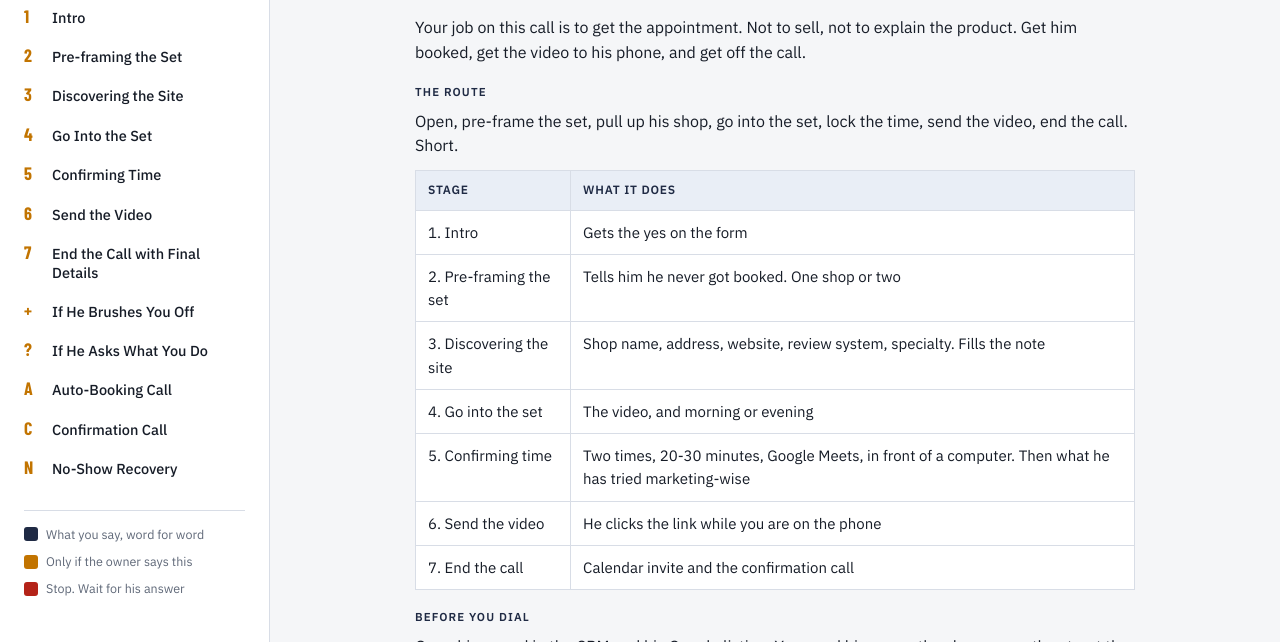
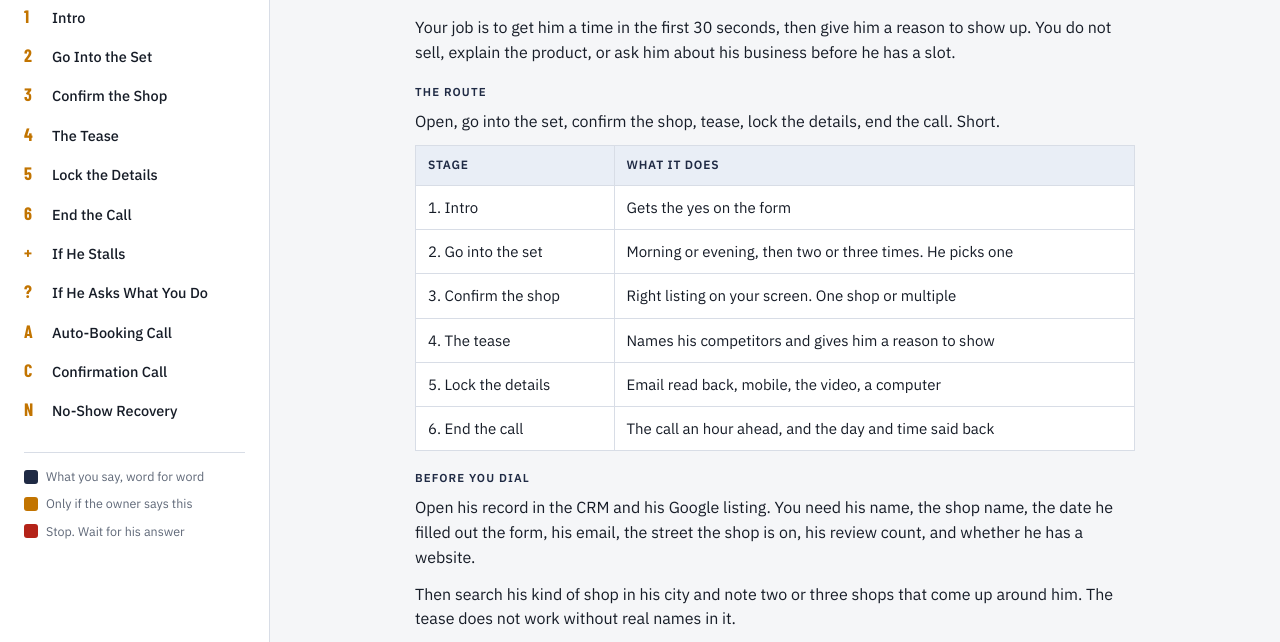
Before and after one commit to BrandonClutchClicks/Setter, a plain HTML site: page index.html in a window 1280 px wide. Shown: the part 158-800 px from the top of the page. Drawn offline with nearby package versions, Linux system fonts and the light colour scheme.

Commit message:
Set call script rebuilt from Brandon's six set calls
Stages 1-6 now ask for the time first, confirm the shop after the slot,
tease with named competitors, lock details and end with the hour-ahead call.
If He Brushes You Off becomes If He Stalls with his stall lines.

Co-Authored-By: Claude Fable 5.2 <noreply@anthropic.com>
Claude-Session: https://claude.ai/code/session_01VaGFVkyiZkC1TPuAjjCCsB

```diff
--- a/index.html
+++ b/index.html
@@ -536,127 +536,130 @@ Appt:</pre>
 // ===================== CONTENT =====================
 const S = [
 {id:'how',num:'0',title:'How This Call Works',blocks:[
-  {t:'p',s:"Your job on this call is to get the appointment. Not to sell, not to explain the product. Get him booked, get the video to his phone, and get off the call."},
+  {t:'p',s:"Your job is to get him a time in the first 30 seconds, then give him a reason to show up. You do not sell, explain the product, or ask him about his business before he has a slot."},
   {t:'label',s:'The route'},
-  {t:'p',s:"Open, pre-frame the set, pull up his shop, go into the set, lock the time, send the video, end the call. Short."},
+  {t:'p',s:"Open, go into the set, confirm the shop, tease, lock the details, end the call. Short."},
   {t:'table',head:['Stage','What it does'],rows:[
     ['1. Intro','Gets the yes on the form'],
-    ['2. Pre-framing the set','Tells him he never got booked. One shop or two'],
-    ['3. Discovering the site','Shop name, address, website, review system, specialty. Fills the note'],
-    ['4. Go into the set','The video, and morning or evening'],
-    ['5. Confirming time','Two times, 20-30 minutes, Google Meets, in front of a computer. Then what he has tried marketing-wise'],
-    ['6. Send the video','He clicks the link while you are on the phone'],
-    ['7. End the call','Calendar invite and the confirmation call']]},
+    ['2. Go into the set','Morning or evening, then two or three times. He picks one'],
+    ['3. Confirm the shop','Right listing on your screen. One shop or multiple'],
+    ['4. The tease','Names his competitors and gives him a reason to show'],
+    ['5. Lock the details','Email read back, mobile, the video, a computer'],
+    ['6. End the call','The call an hour ahead, and the day and time said back']]},
   {t:'label',s:'Before you dial'},
-  {t:'p',s:"Open his record in the CRM and his Google listing. You need his name, the shop name, the street the shop is on, his review count, and whether he has a website. Every bracket in the script comes from those two screens."},
+  {t:'p',s:"Open his record in the CRM and his Google listing. You need his name, the shop name, the date he filled out the form, his email, the street the shop is on, his review count, and whether he has a website."},
+  {t:'p',s:"Then search his kind of shop in his city and note two or three shops that come up around him. The tease does not work without real names in it."},
   {t:'label',s:'Rules of the call'},
   {t:'ul',items:[
-    '**Ask about what you see.** "I\'m looking at it right now. I see you\'ve got about [X] Google reviews." He should feel like you did your homework on his shop.',
-    '**Never argue.** "I hear you." Then go right back to booking the call.',
-    '**Book with two choices.** Morning or evening, then two times. Never "when works for you?"',
-    '**The video explains the product.** If he asks what we do, go to **If He Asks What You Do**, then back to booking.',
+    '**Ask for the time first.** The shop questions come after he has picked a slot.',
+    '**Always two choices.** Morning or evening, then two or three times. Never "when works for you?"',
+    '**Say what you see instead of asking.** "I see you have around [X] Google reviews here." He should feel like you did your homework on his shop.',
+    '**Sell the call as his competitors.** He shows up to see what the shops down the street are doing that he is not.',
+    '**Lock every booking the same way.** Email read back, mobile number, video, computer, the call an hour ahead.',
+    '**Never argue.** If he corrects you, he is right. "Got you." Then keep going.',
+    '**No price and no teaching.** The video explains the product and the closer does the teaching. If he asks what we do, go to **If He Asks What You Do**, then back to booking.',
     '**Every call gets a note,** booked or not.']},
   {t:'label',s:'The key note'},
   {t:'p',s:"Write down whatever he said with the most heat, in his words."},
 ]},
 {id:'s1',num:'1',title:'Intro',blocks:[
-  {t:'goal',s:'Fresh lead, inside 24 hours. Get his name, say who you are, and get a yes on the form.'},
+  {t:'goal',s:'Get his name, say who you are, and get a yes on the form.'},
   {t:'label',s:'Say this'},
-  {t:'say',lines:[`"Hey is this [First Name]?"`]},
+  {t:'say',lines:[`"Hello, is this [Name]?"`]},
   {t:'stop',s:'Wait for the yes.'},
-  {t:'say',lines:[`"Hey [Name], this is [Your Name] with Clutch Clicks. How are you doing today?"`]},
+  {t:'say',lines:[`"Hey, what's going on, [Name]? This is [Your Name] with Clutch Clicks. How are you doing this morning?"`]},
   {t:'stop',s:'Wait. Let him answer.'},
-  {t:'say',lines:[`"I’m calling you because I saw you filled out a form on our website just now/recently about helping your automotive shop grow online."`,`"Does that ring a bell?"`]},
-  {t:'stop',s:'Wait for the yes.',hears:['Oh, yeah, yeah','With who?',"I know, but I've been so busy"],branch:'"With who?" → say the form line again. Busy → go to **If He Brushes You Off**.'},
+  {t:'say',lines:[`"I'm calling because you filled out a form on our website back on [date] about helping your automotive shop grow online."`,`"Does that kind of ring a bell?"`]},
+  {t:'stop',s:'Wait for the yes.',hears:['Yeah','Say that again','For what?'],branch:'He did not catch it → say the form line again, word for word. Lead that just came in → say "just now" in place of "back on [date]." He stalls → go to **If He Stalls**.'},
 ]},
-{id:'s2',num:'2',title:'Pre-framing the Set',blocks:[
-  {t:'goal',s:'Tell him he never got booked, and find out if it is one shop or two.'},
+{id:'s2',num:'2',title:'Go Into the Set',blocks:[
+  {t:'goal',s:'He picks a time before you ask him anything else.'},
   {t:'label',s:'Say this'},
-  {t:'say',lines:[`"Got it, well we actually never got you booked in with one of our shop specialists…"`,`"Are you looking to get started on one shop or two shops at the moment?"`]},
-  {t:'stop',s:'Wait for the answer.',hears:['Just the one','I got two locations']},
+  {t:'say',lines:[`"I noticed that we didn't get a time to book in with one of our shop specialists."`,`"Are you usually available in the morning time or the evening times during the weekdays?"`]},
+  {t:'stop',s:'Wait. Let him pick.',hears:['Mornings','After 6:30','Midday, like after one o\'clock'],branch:'He stalls → go to **If He Stalls**.'},
+  {t:'say',lines:[`"I'm looking right now at the calendar. Tomorrow we got [Time A], [Time B] or [Time C]. Which one works best for you?"`]},
+  {t:'stop',s:'Wait. Let him pick one.',hears:["Let's do 7",'Around 11 o\'clock','Monday\'s bad, call Tuesday'],branch:'He names a different day → "Let\'s see if we got [time] for [day]."'},
+  {t:'label',s:'If you are not sure of his time zone',cls:'alt'},
+  {t:'say',alt:true,lines:[`"You're in [Central] Standard Time, is that right?"`]},
 ]},
-{id:'s3',num:'3',title:'Discovering the Site',blocks:[
-  {t:'goal',s:'Confirm the shop, get the address so the right listing is on your screen, and ask what they specialize in. Fills **Shop, Location, GMB, Website, Services, Google Review System**.'},
+{id:'s3',num:'3',title:'Confirm the Shop',blocks:[
+  {t:'goal',s:'The right listing is on your screen, and you know if it is one shop or more. Fills **Shop, Location, GMB**.'},
   {t:'label',s:'Say this'},
-  {t:'say',lines:[`"Got it. And the name of your shop is….. Is that right?"`]},
-  {t:'stop',s:'Wait for the yes.'},
-  {t:'say',lines:[`"What’s the address there, so I make sure I’ve got the right listing?"`]},
-  {t:'stop',s:'Wait for the address. Match it to the listing, copy the listing link into the note, and pull up the website.',branch:'No listing comes up → write "GMB: none found" on the note and keep going.'},
-  {t:'label',s:"If they don't have a website",cls:'alt'},
-  {t:'say',alt:true,lines:[`"Looks like you're not on there yet — no worries, that's actually one of the first things we set up."`]},
-  {t:'label',s:'If they have one',cls:'alt'},
-  {t:'say',alt:true,lines:[`"Okay cool — I'm looking at it right now. I see you've got about [X] Google reviews….”`,`"Do you have a review system set up, or how'd you get these?"`]},
-  {t:'stop',s:'Wait for the answer.',hears:['They just go ahead and do it by themselves','We do','I ask them']},
-  {t:'label',s:'Then'},
-  {t:'say',lines:[`“And what do y’all specialize in?”`]},
-  {t:'stop',s:'Wait. Let him talk.',hears:['Full range auto mechanic','Body shop, mechanic and a tire shop','Tires and mechanics']},
+  {t:'say',lines:[`"I know that we're going to be talking about [Shop]. Is the address on [street]?"`]},
+  {t:'stop',s:'Wait for the yes. Copy the listing link into the note.',hears:['Yes','No, it\'s a different shop'],branch:'The form has the wrong shop name → he will correct you here. Fix it in the CRM.'},
+  {t:'say',lines:[`"Is this the only shop you run or do you run multiple?"`]},
+  {t:'stop',s:'Wait for the answer.',hears:['Only this one',"I have multiple, but that's the store I want to focus on"]},
+  {t:'label',s:'If you cannot find his listing',cls:'alt'},
+  {t:'say',alt:true,lines:[`"I'm trying to pull up your listing here, but it's not popping up. Do you guys have a Google listing?"`]},
+  {t:'stop',s:'Wait for the answer.',hears:["I don't think so",'Yeah, it should be there'],branch:'No listing → write "GMB: none found" on the note and keep going.'},
 ]},
-{id:'s4',num:'4',title:'Go Into the Set',blocks:[
-  {t:'goal',s:'Tell him the video is coming, get the number, and find out when he is free.'},
+{id:'s4',num:'4',title:'The Tease',blocks:[
+  {t:'goal',s:'Give him a reason to show up. Name two or three shops near him, then say one thing you see on his listing. Fills **Website, Google Review System**.'},
   {t:'label',s:'Say this'},
-  {t:'say',lines:[`"…. What I'm actually gonna do is send you a short 5 minute video that explains exactly what we’ll set up for you."`,`"Is this the best number to send to you?"`]},
-  {t:'stop',s:'Wait for the answer.',hears:['Yeah','Yes, this is my cell','No, this is my office number'],branch:'Office number → get his cell before you send the video.'},
-  {t:'say',lines:[`"In the meantime — when are you most available, morning or evening?"`]},
-  {t:'stop',s:'Wait. Let him pick.',hears:['Mornings','Afternoon is better','Whenever'],branch:'"Whenever" → offer morning.'},
-  {t:'say',lines:[`"Perfect, let me take a look at what’s available…"`]},
+  {t:'say',lines:[`"I'm looking at some people out there in your area. You're probably familiar with [Competitor 1], maybe [Competitor 2], maybe [Competitor 3]."`,`"I'm looking at their listing and then I'm looking at your listing. And I noticed two to three things right off the bat that I'd love to show you on a call."`]},
+  {t:'stop',s:'Wait. Then say the one thing below that is true for him.',hears:['Okay',"They're not my competition"],branch:'"They\'re not my competition" → "Of course, of course." Then keep going.'},
+  {t:'label',s:'If he has reviews',cls:'alt'},
+  {t:'say',alt:true,lines:[`"I see you have around [X] Google reviews here."`]},
+  {t:'label',s:"If he doesn't have a website",cls:'alt'},
+  {t:'say',alt:true,lines:[`"I notice you don't have a website either. Is that right?"`,`"So that's definitely something we can help you with."`]},
+  {t:'label',s:'If his website is old',cls:'alt'},
+  {t:'say',alt:true,lines:[`"I see you have a website here. Would you know how many leads you're capturing through this website a month?"`,`"Well, this is something that we can definitely help you with."`]},
+  {t:'stop',s:'Whatever he says, do not teach off it. Go to the next stage.',hears:["I don't know anything",'No, not right now','Okay']},
 ]},
-{id:'s5',num:'5',title:'Confirming Time',blocks:[
-  {t:'goal',s:'Lock the time, check he will be in front of a computer, then ask the one marketing question. Fills **Marketing**.'},
+{id:'s5',num:'5',title:'Lock the Details',blocks:[
+  {t:'goal',s:'The invite goes to the right place, the video is on its way, and he will be at a computer.'},
   {t:'label',s:'Say this'},
-  {t:'say',lines:[`"Perfect, I've got [Day] at [Time A] or [Time B]. Which works better?"`]},
-  {t:'stop',s:'Wait. Let him pick one.',hears:['10 is fine',"Let's do 2:30",'1:30']},
-  {t:'say',lines:[`"Okay perfect, The call should only be 20-30 minutes long and it’ll be on Google Meets."`,`"Will you be able to be in front of a computer at that time?"`]},
-  {t:'stop',s:'Wait for the yes.'},
-  {t:'say',lines:[`"Okay, perfect. I got you locked in."`]},
-  {t:'label',s:'He is booked. Now one question'},
-  {t:'say',lines:[`"What are you doing right now to get business, or what have you tried in the past?"`]},
-  {t:'stop',s:'Wait. Write his answer in his words. Do not teach off it.',hears:['Word of mouth, mostly','I ran Google Ads, waste of money','Had an agency, they did nothing','Got a guy running ads right now'],branch:'Whatever he says → "Got it." Then send the video. The closer handles it from here.'},
+  {t:'say',lines:[`"I got your email here, [email]. Is that the best email to send the invite to?"`]},
+  {t:'stop',s:'Read the email out loud every time. Wait for the yes.',hears:['Yeah','Yes','No, it\'s with a T'],branch:'Wrong email → fix it in the CRM before you send the invite.'},
+  {t:'say',lines:[`"Is this a mobile number for you?"`]},
+  {t:'stop',s:'Wait for the yes.',hears:['Yeah',"That's my mobile number",'No, this is my office number'],branch:'Office number → get his cell before you send the video.'},
+  {t:'say',lines:[`"I'm going to shoot you over a quick four to five minute video that kind of explains what we set up for shops like yours."`,`"And then tomorrow, we can use that time to go over what your competitors are doing and what you can do to kind of outcompete them."`]},
+  {t:'say',lines:[`"Are you going to be able to show up on a computer?"`]},
+  {t:'stop',s:'Wait for the yes.',hears:['Yeah',"Call me at 7, I'll be on the computer",'Text is better'],branch:'"Text is better" → "I\'ll make it real easy for you. I\'ll text you beforehand as well."'},
 ]},
-{id:'s6',num:'6',title:'Send the Video',blocks:[
-  {t:'goal',s:'Send the video while he is on the phone and get him to click it. He watches it before the demo, and he agrees to tell you if he is out.'},
+{id:'s6',num:'6',title:'End the Call',blocks:[
+  {t:'goal',s:'He knows you will call ahead, and he has agreed to tell you if he is out. Then he is booked.'},
   {t:'label',s:'Say this'},
-  {t:'say',lines:[`"I'm actually going to send you the link to the video right now."`]},
-  {t:'stop',s:'Send it. Then:'},
-  {t:'say',lines:[`"I just sent it. Did you get it? I sent it to your phone. Can you confirm?"`]},
-  {t:'stop',s:'Wait for the yes.',hears:['Yes','Got it','Nothing yet'],branch:'Nothing yet → wait for it before you move on.'},
-  {t:'say',lines:[`"Perfect. Go ahead and click the link. Can you click that link for me?"`]},
-  {t:'stop',s:'Wait for him to click it.'},
-  {t:'say',lines:[`"Okay, perfect. Just watch that video, right?"`,`"That video on that link is the short five-minute video that explains what we'll set up, and we'll answer any questions you have."`,`"That way, you can come prepared for the call."`,`"Watch the video…. If you don’t like it, lmk and I’ll cancel your appointment."`,`"Otherwise see you tomorrow at this time."`]},
-  {t:'stop',s:'Wait for the yes.'},
+  {t:'say',lines:[`"We'll also give you a call about an hour ahead to see if we're still on track. If anything changes for you, you let me know. If anything changes on our end, we'll let you know as well, okay?"`]},
+  {t:'stop',s:'Wait for the okay.'},
+  {t:'say',lines:[`"Awesome, [Name]. We'll see you tomorrow at [time]."`]},
+  {t:'p',s:'Then send the invite and the video, and fill the note while the call is fresh. The note has its own tab: **Note**, in the top bar.'},
 ]},
-{id:'s7',num:'7',title:'End the Call with Final Details',blocks:[
-  {t:'goal',s:'Calendar invite and the confirmation call. Then he is booked.'},
-  {t:'label',s:'Say this'},
-  {t:'say',lines:[`"I'll send the calendar invite over to phone and email and give you a call in the morning the day of our call just to confirm we're still on. Sounds good?”`]},
-  {t:'stop',s:'Wait for the yes.'},
-  {t:'p',s:'Then fill the note while the call is fresh. The note has its own tab: **Note**, in the top bar.'},
-]},
-{id:'busy',num:'+',title:'If He Brushes You Off',blocks:[
-  {t:'goal',s:'Busy, call me later, no money right now, just send me info: it is all the same brush-off, and it gets the same answer. Agree, give him one reason from his listing, and book the time. Ask the questions after.'},
-  {t:'stop',s:'He brushes you off.',hears:["I'm busy",'Call me tomorrow','Call me next week',"We don't have the money right now",'Just send me some info']},
-  {t:'label',s:'If he brushes you off',cls:'alt'},
-  {t:'say',alt:true,lines:[
-    `"I hear you. Real quick before I let you go, I'm looking at your listing and I can see two to three things right off the bat that could get you some quick wins."`,
-    `"Instead of me calling you back, let's just put 30 minutes on the calendar. If it makes sense, we get you going. If it doesn't, we shake hands and be friends."`,
-    `"You said [tomorrow / next week]. I got [Time A] or [Time B]. What works better?"`]},
-  {t:'stop',s:'Wait. Let him pick one.',hears:['1:30','Give me a call on Saturday',"Ain't no question"],branch:'He names a day → offer two times on that day.'},
-  {t:'label',s:'Once he picks a time',cls:'alt'},
-  {t:'say',alt:true,lines:[`"Before that call, I want to grab a few quick things about your shop. That way our shop specialist comes in prepared, already knowing where you're at, and we're not wasting your time."`]},
-  {t:'p',s:'Then run **The Five Questions** and finish with **End the Call**.'},
+{id:'busy',num:'+',title:'If He Stalls',blocks:[
+  {t:'goal',s:'Busy, call me later, bad timing, burned before: every stall gets the same three moves. Agree with him, give him the tease, ask morning or evening again. Never hang up without offering a time.'},
+  {t:'stop',s:'He stalls.',hears:['Call me tomorrow',"It's Sunday",'This is really hard',"I don't know what's on my schedule","I can't promise you a time"]},
+  {t:'label',s:'If he says "call me tomorrow"',cls:'alt'},
+  {t:'say',alt:true,lines:[`"Tomorrow, are you available in the morning or the evening time?"`]},
+  {t:'label',s:'If it is a bad time to call',cls:'alt'},
+  {t:'say',alt:true,lines:[`"I know, I know. I wanted to touch base with you because we never got in contact with you or set up a time to chat about your shop."`,`"Are you usually available in the morning time or the evening times to do that?"`]},
+  {t:'label',s:'If he says his week is too busy to pick',cls:'alt'},
+  {t:'say',alt:true,lines:[`"It's hard to gauge, I imagine, because you're busy during your weekdays."`,`"Let's just take a guess here. When are you usually free, like maybe by a computer?"`]},
+  {t:'p',s:'Then **The Tease**, then: "Are you available in the morning or the evening?"'},
+  {t:'label',s:'If he does not know his schedule',cls:'alt'},
+  {t:'say',alt:true,lines:[`"Okay, no worries. When do you think we can catch you on a computer?"`]},
+  {t:'p',s:'Then **The Tease**.'},
+  {t:'label',s:'If he says he cannot promise a time',cls:'alt'},
+  {t:'say',alt:true,lines:[`"We can play it by ear. I can book you in and call you about an hour ahead to see if we're still on track."`,`"Which one do you think you'd be at a computer? Like if you had to kind of choose [Time A], [Time B] or [Time C]?"`]},
+  {t:'label',s:'If he says most of his business is referrals',cls:'alt'},
+  {t:'say',alt:true,lines:[`"Most guys that I speak to, they're just like you, right? 90% of their revenue is made up of partnerships, dealerships, or just referrals."`,`"They usually tend to build out their Google listing as well as their website and their reviews a little too late."`]},
+  {t:'p',s:'Then **The Tease**.'},
+  {t:'label',s:'If he got burned on marketing before',cls:'alt'},
+  {t:'say',alt:true,lines:[`"Most guys that I speak to, the first thing they think about when bringing new business into their shop is they think they have to run some sort of advertising, right?"`,`"We sell advertising, but we'll never sell it to you unless you have your foundation set up, if that makes sense."`]},
+  {t:'p',s:'Then **The Tease**, then back to the time. Once he picks a time, pick the script back up at **Confirm the Shop**.'},
 ]},
 {id:'ask',num:'?',title:'If He Asks What You Do',blocks:[
-  {t:'goal',s:'Answer in one breath, hand the explaining to the video, and go straight back to your questions. Do not explain the product.'},
+  {t:'goal',s:'Answer in one breath, hand the explaining to the video, and go straight back to booking. Do not explain the product.'},
   {t:'stop',s:'He asks what you guys do.',hears:['What do you guys even do?','Where were you from?',"I don't know what that is"]},
   {t:'label',s:'If he asks "What do you guys even do?"',cls:'alt'},
   {t:'say',alt:true,lines:[`"That's a great question. What we do is we actually help shops like yours get more business through Google. One of the mechanisms we use these smart websites would love to shoot over a quick 4- to 5-minute video that explains exactly what we set up for shops like yours. Is this a good mobile number?"`]},
   {t:'stop',s:'Wait for the answer.',hears:['Yeah','Yes, this is my cell','No, this is my office number'],branch:'Office number → get his cell before you send the video.'},
-  {t:'p',s:'Then go back to the stage you were on. You already promised the video and asked for the number, so skip those two lines in **Confirming Time**.'},
+  {t:'p',s:'Then go back to the stage you were on. You already promised the video and asked for the number, so skip those two lines in **Lock the Details**.'},
 ]},
 {id:'auto',num:'A',title:'Auto-Booking Call',blocks:[
   {t:'goal',s:'He booked himself from the form, so nobody has talked to him and there is no note. Call inside 5 minutes of the booking. Confirm the time, run the same five questions, tease, and tell him the video is coming. He still gets the Confirmation Call one hour before.'},
   {t:'label',s:'Say this'},
   {t:'say',lines:[`"Hey, is this [Name]? Hey [Name], it's [Your Name] with Clutch Clicks. I saw you booked a call with one of our shop specialists for [day] at [time]. Just confirming we're still good for that?"`]},
-  {t:'stop',s:'Wait for the yes.',hears:['Yeah','Who is this?','I just filled out a form'],branch:'"Who is this?" → go to **If He Asks What You Do**. He brushes you off → go to **If He Brushes You Off**.'},
+  {t:'stop',s:'Wait for the yes.',hears:['Yeah','Who is this?','I just filled out a form'],branch:'"Who is this?" → go to **If He Asks What You Do**. He brushes you off → go to **If He Stalls**.'},
   {t:'say',lines:[`"Perfect. I've actually got your listing pulled up right now. Is it the one on [street]?"`]},
   {t:'stop',s:'Wait for the yes. Copy the listing link into the note.',hears:['Yeah',"That's correct"]},
   {t:'say',lines:[`"Before that call, I want to grab a few quick things about your shop. That way our shop specialist comes in prepared, already knowing where you're at, and we're not wasting your time."`]},
@@ -725,23 +728,23 @@ const S = [
   {t:'p',s:'Then send the video again.'},
   {t:'label',s:'If he says he is not interested anymore',cls:'alt'},
   {t:'say',alt:true,lines:[`"I hear you. Before I let you go, what changed since we talked?"`]},
-  {t:'stop',s:'Wait. Write down his reason, in his words.',hears:['Money is tight','I went with someone else','I just got busy'],branch:'Busy or money → go to **If He Brushes You Off**. A real no → DQ / Not Interested, with the reason.'},
+  {t:'stop',s:'Wait. Write down his reason, in his words.',hears:['Money is tight','I went with someone else','I just got busy'],branch:'Busy or money → go to **If He Stalls**. A real no → DQ / Not Interested, with the reason.'},
 ]},
 ];
 
 // The closer note. Each line names the stage that fills it.
 const NOTE=[
-  {id:'shop',label:'Shop',from:'3 · Discovering the site',ph:'ABC Auto Hail Repair'},
-  {id:'location',label:'Location',from:'3 · Discovering the site',ph:'San Antonio, TX'},
-  {id:'gmb',label:'GMB',from:'3 · Discovering the site',ph:'Paste the link to their Google listing'},
-  {id:'services',label:'Services',from:'3 · Discovering the site',ph:'Collision, window tint, transmission'},
+  {id:'shop',label:'Shop',from:'3 · Confirm the shop',ph:'ABC Auto Hail Repair'},
+  {id:'location',label:'Location',from:'3 · Confirm the shop',ph:'San Antonio, TX'},
+  {id:'gmb',label:'GMB',from:'3 · Confirm the shop',ph:'Paste the link to their Google listing'},
+  {id:'services',label:'Services',from:'From his listing',ph:'Collision, window tint, transmission'},
   {id:'ticket',label:'Avg. Ticket',from:'Only if he brings it up',ph:'$800-$1k'},
   {id:'systems',label:'Systems They Use',from:'Only if he brings it up',ph:'ShopMonkey / Tekmetric / None'},
-  {id:'website',label:'Website',from:'3 · Discovering the site',ph:'Vendor / None / Locked In Contract'},
+  {id:'website',label:'Website',from:'4 · The tease',ph:'Vendor / None / Locked In Contract'},
   {id:'missed',label:'Missed Calls',from:'Only if he brings it up',ph:'System: Yes / No'},
-  {id:'reviews',label:'Google Review System',from:'3 · Discovering the site',ph:'None / Asking Customers'},
+  {id:'reviews',label:'Google Review System',from:'Only if he brings it up',ph:'None / Asking Customers'},
   {id:'flow',label:'Lead Flow',from:'Only if he brings it up',ph:'Very busy / little flow / none'},
-  {id:'marketing',label:'Marketing',from:'5 · Confirming time',ph:'What he does now and what he tried, in his words',area:true},
+  {id:'marketing',label:'Marketing',from:'Only if he brings it up',ph:'What he does now and what he tried, in his words',area:true},
   {id:'key',label:'Key note',from:'His words',ph:'What he said with the most heat, in his words',area:true},
 ];
 const EXAMPLE=[
```
